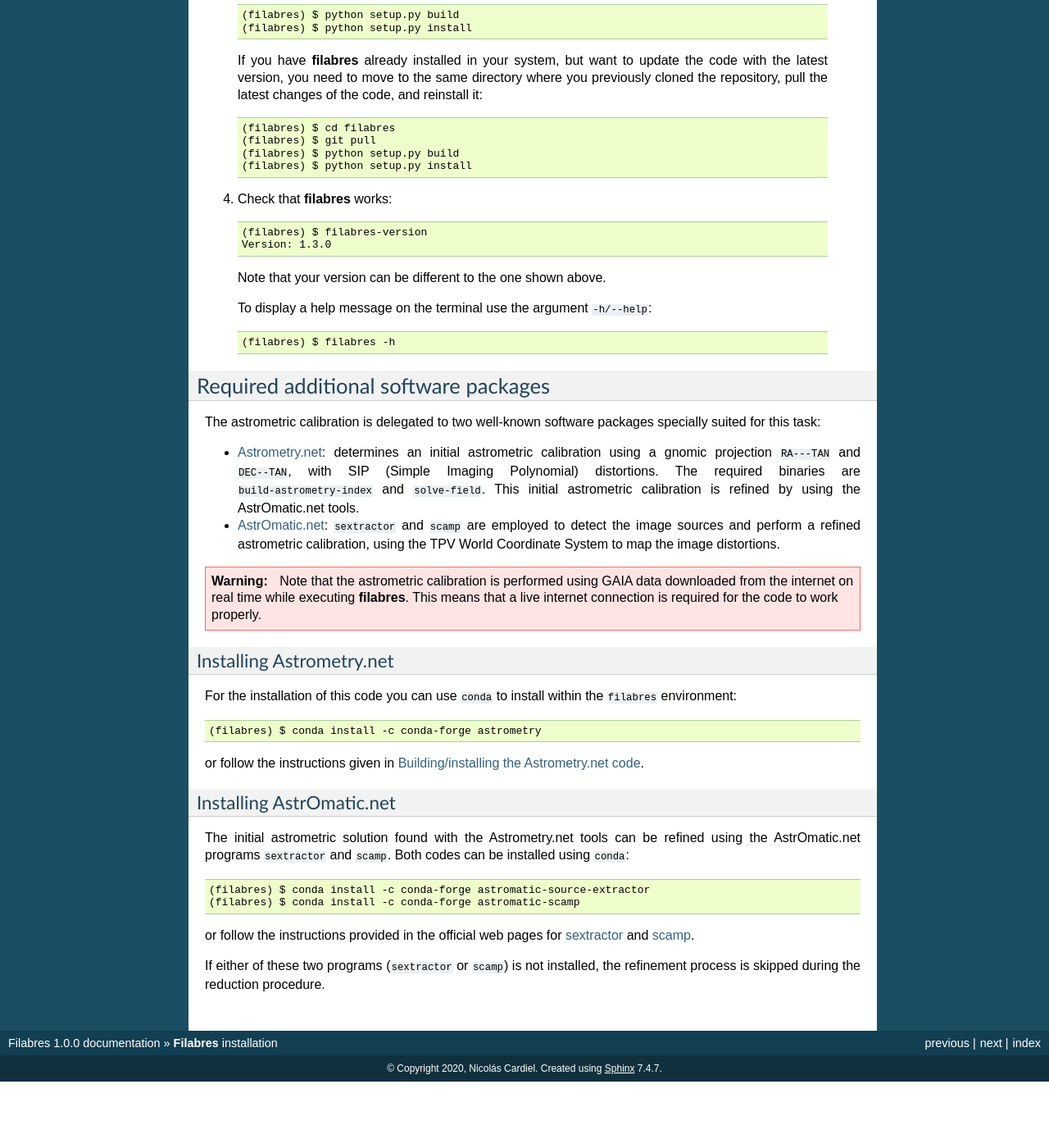
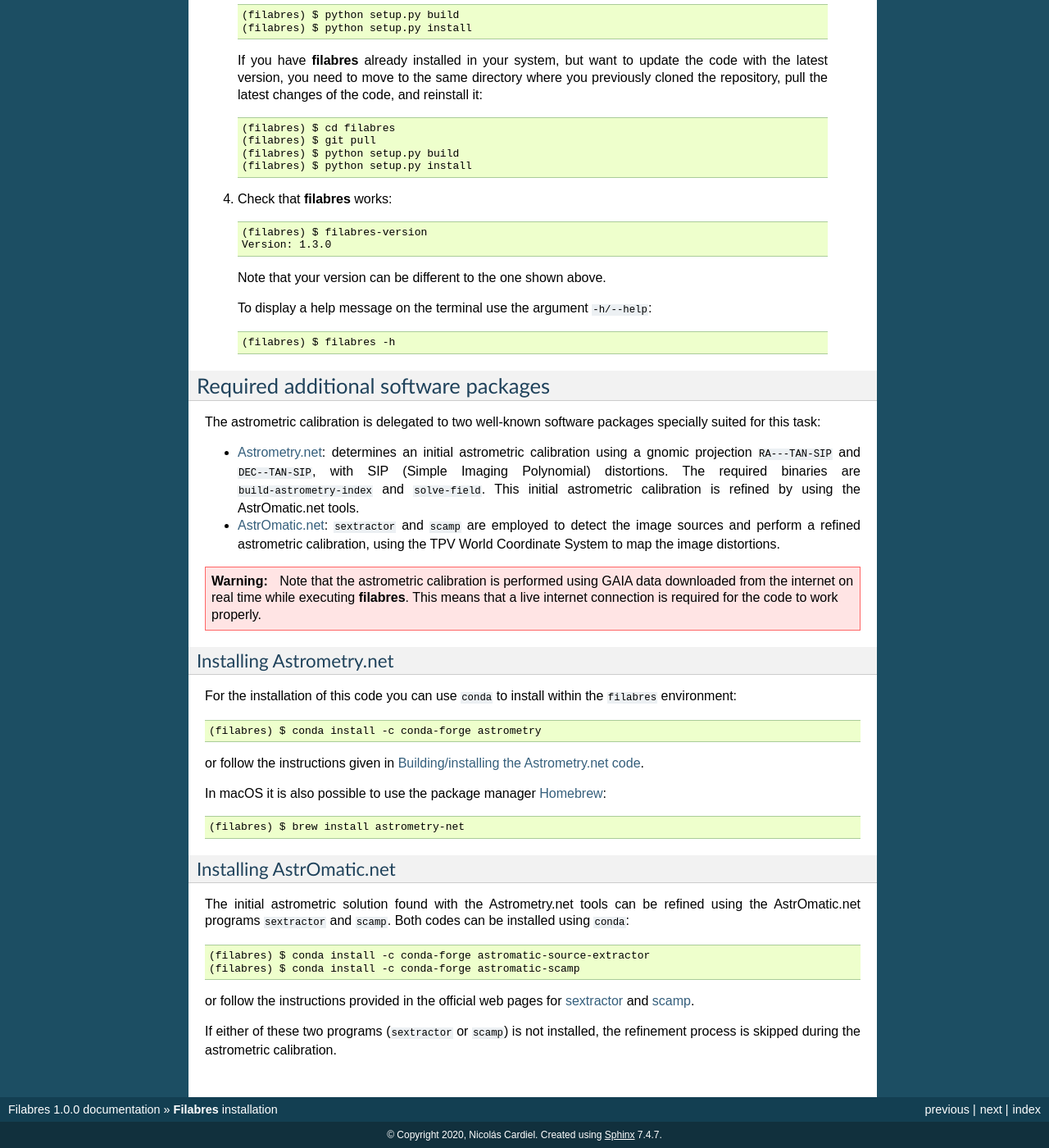
Before and after one commit to nicocardiel/filabres, a Sphinx documentation site: the page built from doc/installation.rst, in a window 1280 px wide and 1400 px high, scrolled down 2170 px. Shown: the whole window at 82% size. Built offline with Sphinx 7.4.7, drawn with Linux system fonts in a browser that asks for light colours; formulas are drawn with MathJax 3; before the commit the page ends 3489 px from its top, so only the background shows below that.

Commit message:
Indicate how to install astrometry.net tools with Homebrew

```diff
--- a/doc/installation.rst
+++ b/doc/installation.rst
@@ -191,11 +191,10 @@
 specially suited for this task:
 
 - `Astrometry.net <http://astrometry.net/doc/readme.html>`_: determines an
-  initial astrometric calibration using a gnomic projection ``RA---TAN`` and
-  ``DEC--TAN``, with SIP (Simple Imaging Polynomial) distortions. The
-  required binaries are ``build-astrometry-index`` and ``solve-field``.
-  This initial astrometric calibration is refined by using
-  the AstrOmatic.net tools.
+  initial astrometric calibration using a gnomic projection ``RA---TAN-SIP``
+  and ``DEC--TAN-SIP``, with SIP (Simple Imaging Polynomial) distortions. The
+  required binaries are ``build-astrometry-index`` and ``solve-field``.  This
+  initial astrometric calibration is refined by using the AstrOmatic.net tools.
 
 - `AstrOmatic.net <https://www.astromatic.net/>`_: ``sextractor`` and ``scamp``
   are employed to detect the image sources and perform a refined astrometric
@@ -223,6 +222,12 @@
 `Building/installing the Astrometry.net code
 <http://astrometry.net/doc/build.html>`_.
 
+In macOS it is also possible to use the package manager
+`Homebrew <https://brew.sh/>`_:
+
+::
+
+  (filabres) $ brew install astrometry-net
 
 Installing AstrOmatic.net
 .........................
@@ -241,4 +246,4 @@
 `scamp <https://www.astromatic.net/software/scamp>`_.
 
 If either of these two programs (``sextractor`` or ``scamp``) is not installed,
-the refinement process is skipped during the reduction procedure.
+the refinement process is skipped during the astrometric calibration.
```
